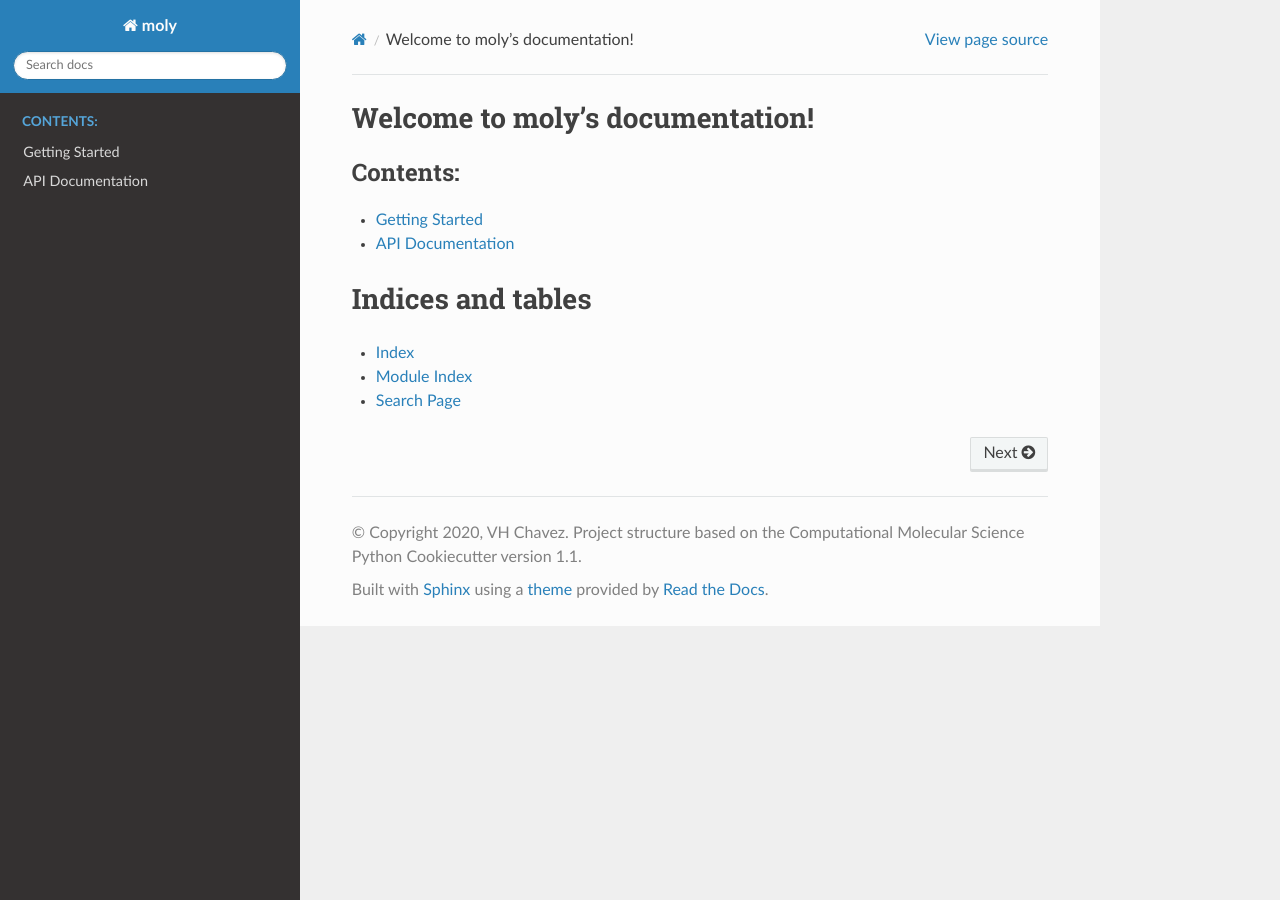
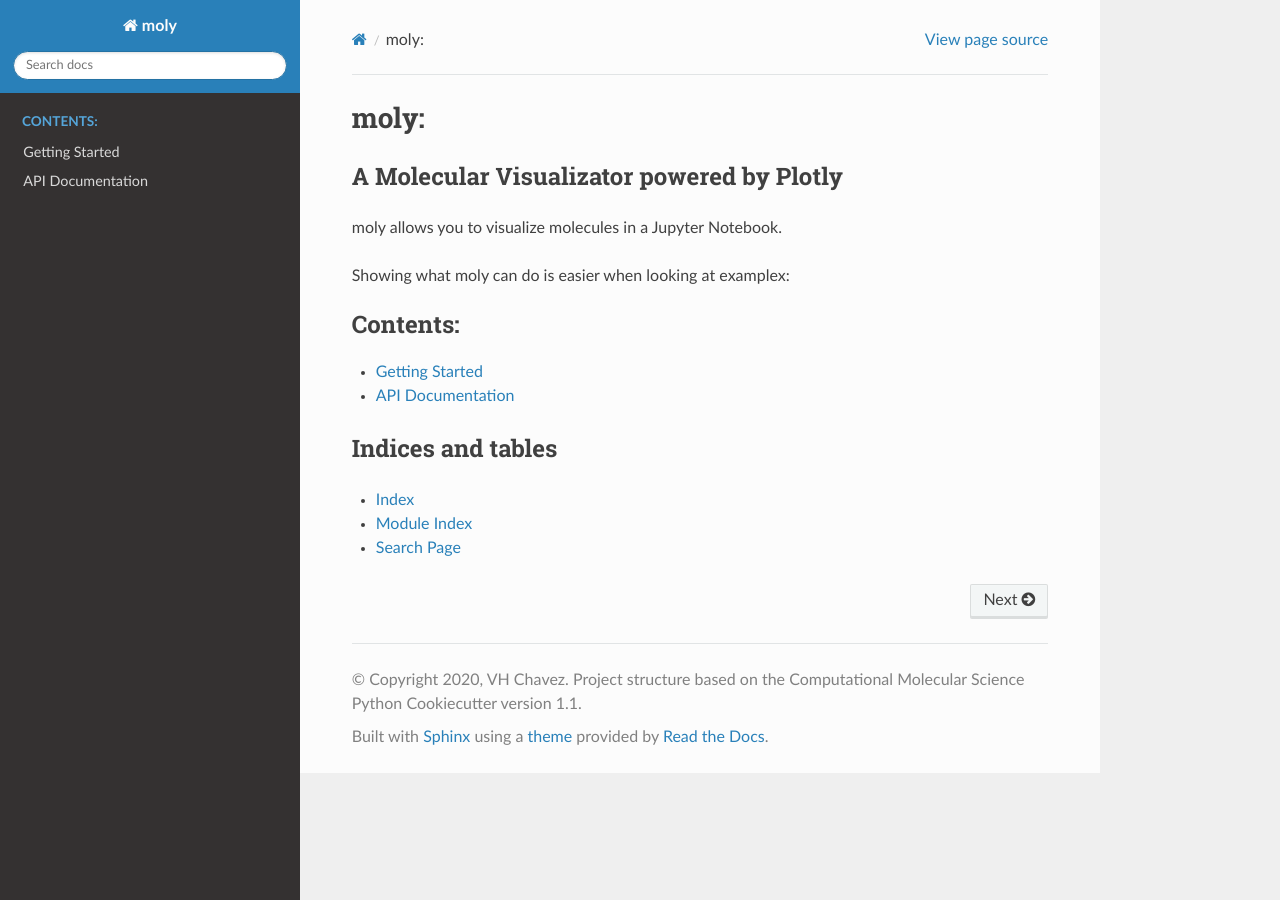
Before and after one commit to VHchavez/moly, a Sphinx documentation site: the page built from docs/index.rst, in a window 1280 px wide. Built offline with Sphinx 7.4.7 and the Read the Docs theme 2.0.0, drawn with Linux system fonts in a browser that asks for light colours; the version number could not be read and is left out.

Commit message:
update docs sites

```diff
--- a/docs/api.rst
+++ b/docs/api.rst
@@ -4,4 +4,4 @@ API Documentation
 .. autosummary::
    :toctree: autosummary
 
-   moly.canvas
+   moly.figure
--- a/docs/index.rst
+++ b/docs/index.rst
@@ -3,11 +3,20 @@
    You can adapt this file completely to your liking, but it should at least
    contain the root `toctree` directive.
 
-Welcome to moly's documentation!
-=========================================================
+=====
+moly:
+=====
+A Molecular Visualizator powered by Plotly
+==========================================
+
+
+moly allows you to visualize molecules in a Jupyter Notebook.
+
+Showing what moly can do is easier when looking at examplex:
+
 
 .. toctree::
-   :maxdepth: 2
+   :maxdepth: 1
    :caption: Contents:
 
    getting_started
```
